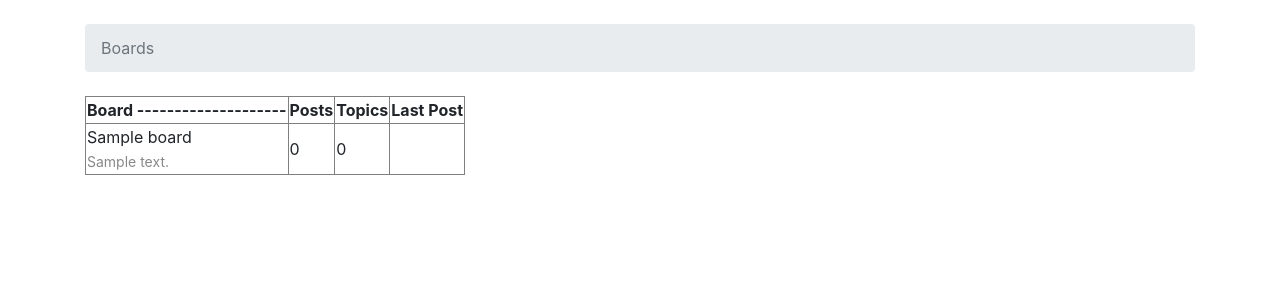
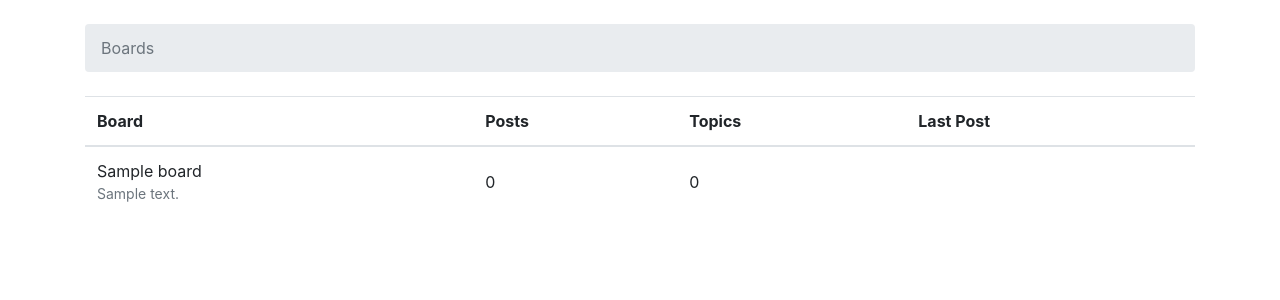
Before and after one commit to jdom32/Myproject, a Django app: page /homepage/ in a window 1280 px wide. Shown: the top 300 px of the page. Run offline with Django 3.2, Linux system fonts and the light colour scheme; tables that the repository leaves empty hold one stand-in row (values such as "Sample post"); some libraries are stand-ins or nearby versions.

Commit message:
html template update

```diff
--- a/boards/admin.py
+++ b/boards/admin.py
@@ -4,3 +4,7 @@ from __future__ import unicode_literals
 from django.contrib import admin
 
 # Register your models here.
+from django.contrib import admin
+from .models import Board
+
+admin.site.register(Board)
--- a/templates/home.html
+++ b/templates/home.html
@@ -10,10 +10,10 @@
       <ol class="breadcrumb my-4">
         <li class="breadcrumb-item active">Boards</li>
       </ol>
-    <table border="1">
-      <thead>
+    <table class="table">
+      <thead class="thead-inverse">
         <tr>
-          <th>Board --------------------</th>
+          <th>Board</th>
           <th>Posts</th>
           <th>Topics</th>
           <th>Last Post</th>
@@ -24,10 +24,10 @@
           <tr>
             <td>
               {{ board.name }}<br>
-              <small style="color: #888">{{ board.description }}</small>
+              <small class="text-muted d-block">{{ board.description }}</small>
             </td>
-            <td>0</td>
-            <td>0</td>
+            <td class="align-middle">0</td>
+            <td class="align-middle">0</td>
             <td></td>
           </tr>
         {% endfor %}
```
